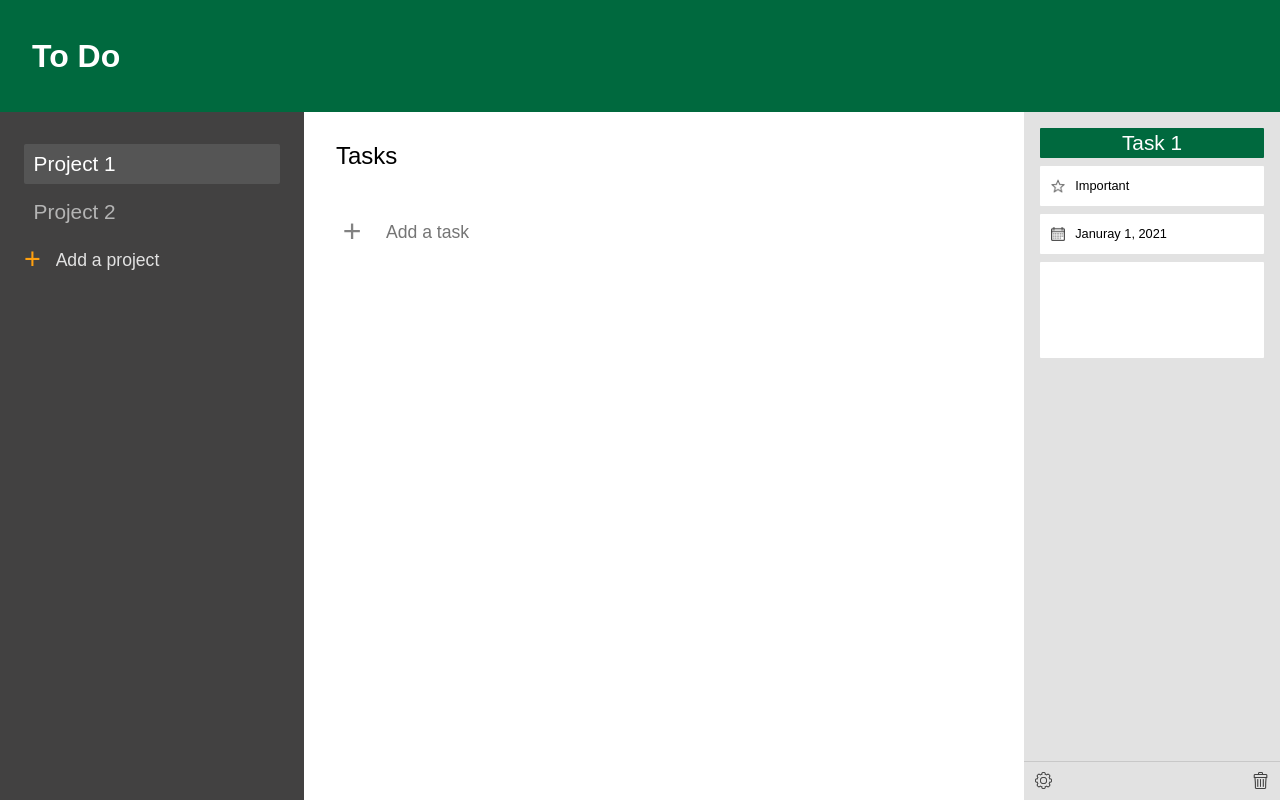
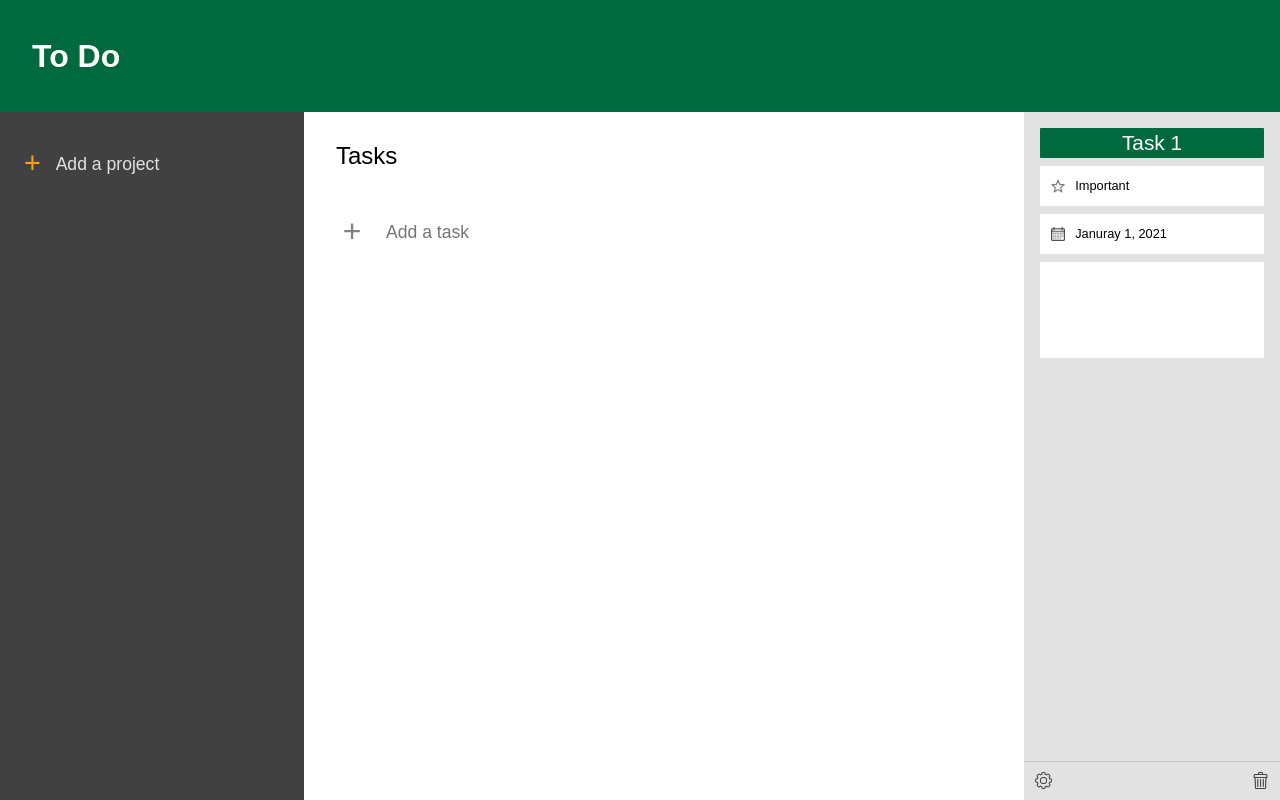
Before and after one commit to kevinzhou22/todo-list, a website built with webpack: page dist/index.html in a window 1280 px wide. Built offline with nearby package versions, Linux system fonts and the light colour scheme.

Commit message:
Remove hard coded projects

```diff
--- a/dist/index.html
+++ b/dist/index.html
@@ -15,8 +15,6 @@
     <div class="main-content">
         <div class="projects-pane">
             <div class="projects-container">
-                <div class="project selected-project">Project 1</div>
-                <div class="project">Project 2</div>
             </div>
             <div class="project-adder">
                 <div class="add-icon">+</div>
```
